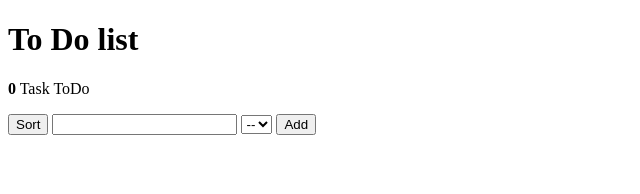
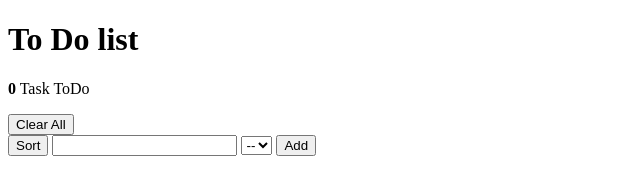
Before and after one commit to david35008/My-To-Do-List, a website: page src/index.html in a window 1280 px wide. Shown: the whole page, without its empty margins (0-640 px from the left). Drawn offline with Linux system fonts and the light colour scheme.

Commit message:
Update index.html
add the clear all button

```diff
--- a/src/index.html
+++ b/src/index.html
@@ -11,7 +11,7 @@
         <h1>To Do list</h1>
 
         <p ><b id="counter" >0</b> Task ToDo</p>
-
+        <button id="clearButton">Clear All</button>
         <section id="control-section">
             <button id="sortButton">Sort</button>
             <input type="text" id="textInput">
```
